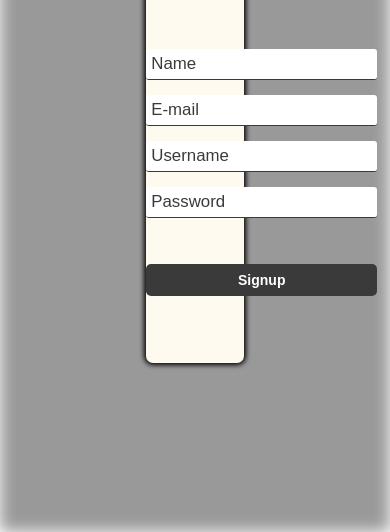
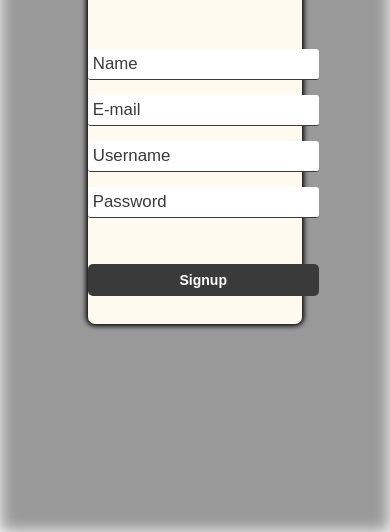
Before and after one commit to Sakshi66/Signup-Page, a plain HTML site: page index.html in a window 390 px wide. Shown: the part 312-844 px from the top of the page. Drawn offline with Linux system fonts and the light colour scheme; a web font is replaced by a local one.

Commit message:
updates css file

```diff
--- a/signup.css
+++ b/signup.css
@@ -30,7 +30,6 @@ body {
 
 #container{
   width: 25%;
-  height: 60%;
   display: grid;
   justify-items: center;
   align-items: center;
@@ -39,6 +38,49 @@ body {
   box-shadow: 0px 0px 5px 2px black;
   z-index: 2;
   -webkit-animation:pop-in 0.5s;
+
+}
+
+@media (max-width: 1199px) {
+  #container{
+    width: 35%;
+    display: grid;
+    justify-items: center;
+    align-items: center;
+    background-color: floralwhite;
+    border-radius: 7px;
+    box-shadow: 0px 0px 5px 2px black;
+    z-index: 2;
+    -webkit-animation:pop-in 0.5s;
+  }
+}
+
+@media (max-width: 670px) {
+  #container{
+    width: 55%;
+    display: grid;
+    justify-items: center;
+    align-items: center;
+    background-color: floralwhite;
+    border-radius: 7px;
+    box-shadow: 0px 0px 5px 2px black;
+    z-index: 2;
+    -webkit-animation:pop-in 0.5s;
+  }
+}
+
+@media (max-width: 380px) {
+  #container{
+    width: 95%;
+    display: grid;
+    justify-items: center;
+    align-items: center;
+    background-color: floralwhite;
+    border-radius: 7px;
+    box-shadow: 0px 0px 5px 2px black;
+    z-index: 2;
+    -webkit-animation:pop-in 0.5s;
+  }
 }
 
 #heading{
```
